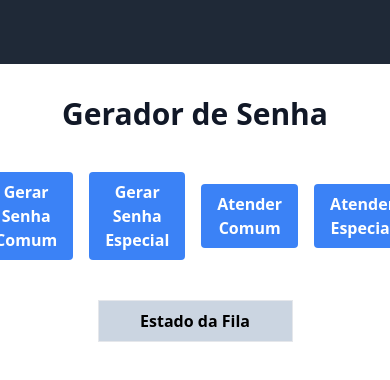
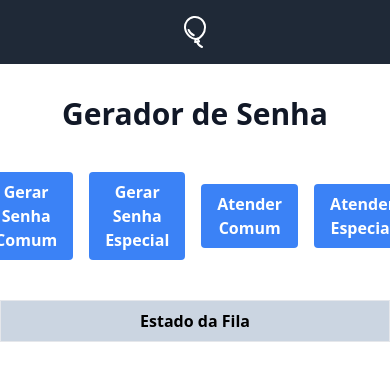
Before and after one commit to AnaLuisaAugusto/geradorSenhas-FILA, a plain HTML site: page index.html in a window 390 px wide. Shown: the top 380 px of the page. Drawn offline with nearby package versions, Linux system fonts and the light colour scheme.

Commit message:
atualização

```diff
--- a/index.html
+++ b/index.html
@@ -22,7 +22,7 @@
 
                             <!-- icone -->
                             <div class="flex flex-shrink-0 items-center text-white">
-                                <ion-icon name="balloon-outline" size="large"></ion-icon>
+                                <ion-icon name="balloon-outline" size="large" aria-label="Logo do site"></ion-icon>
                             </div>
 
                             <!-- menus -->
@@ -55,7 +55,7 @@
                 </button>
 
                 <button type="button" id="removerSenhaComumBtn" class="bg-blue-500 hover:bg-blue-700 text-white font-bold py-2 px-4 rounded">
-                Atender Comum
+                    Atender Comum
                 </button>
 
                 <button type="button" id="removerSenhaEspecialBtn" class="bg-blue-500 hover:bg-blue-700 text-white font-bold py-2 px-4 rounded">
@@ -66,7 +66,7 @@
 
         <!-- table -->
             <div class="flex justify-center items-center mt-10 mb-10">
-                <table class="table-auto border-slate-300 px-4 py-2 w-1/2">
+                <table class="table-auto border-slate-300 px-4 py-2 w-full md:w-1/2">
                     <thead>
                         <tr>
                             <th class="border bg-slate-300 px-4 py-2">Estado da Fila</th>
```
